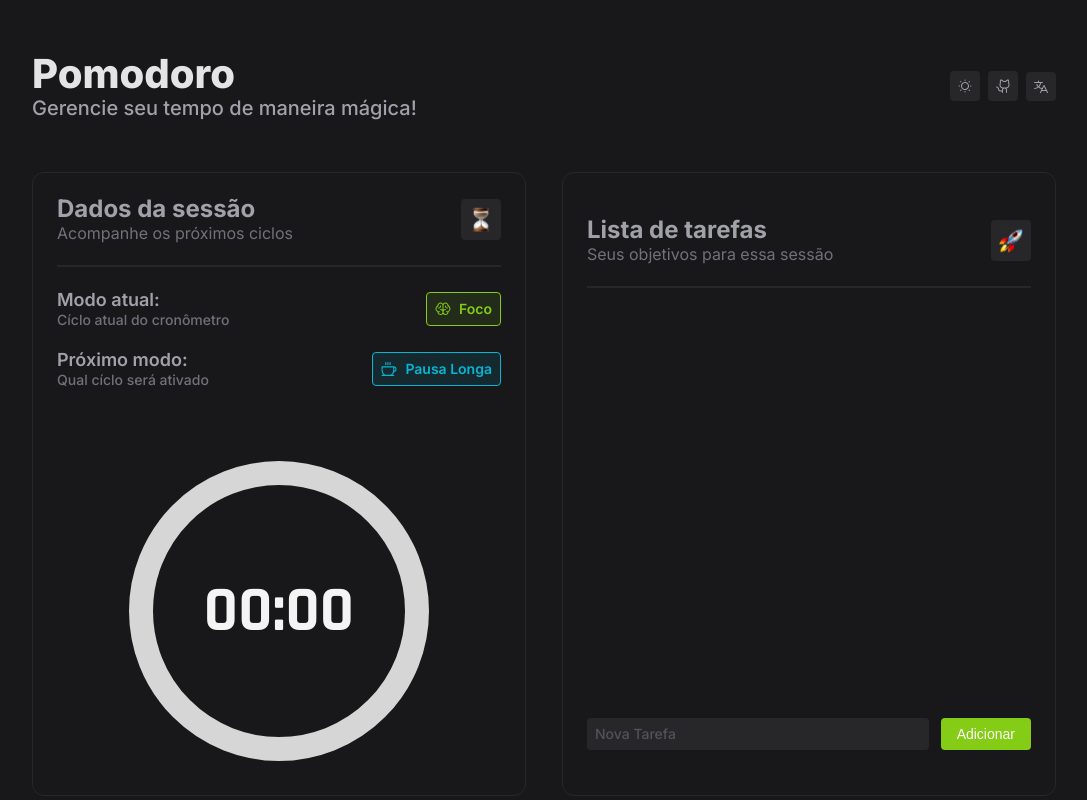
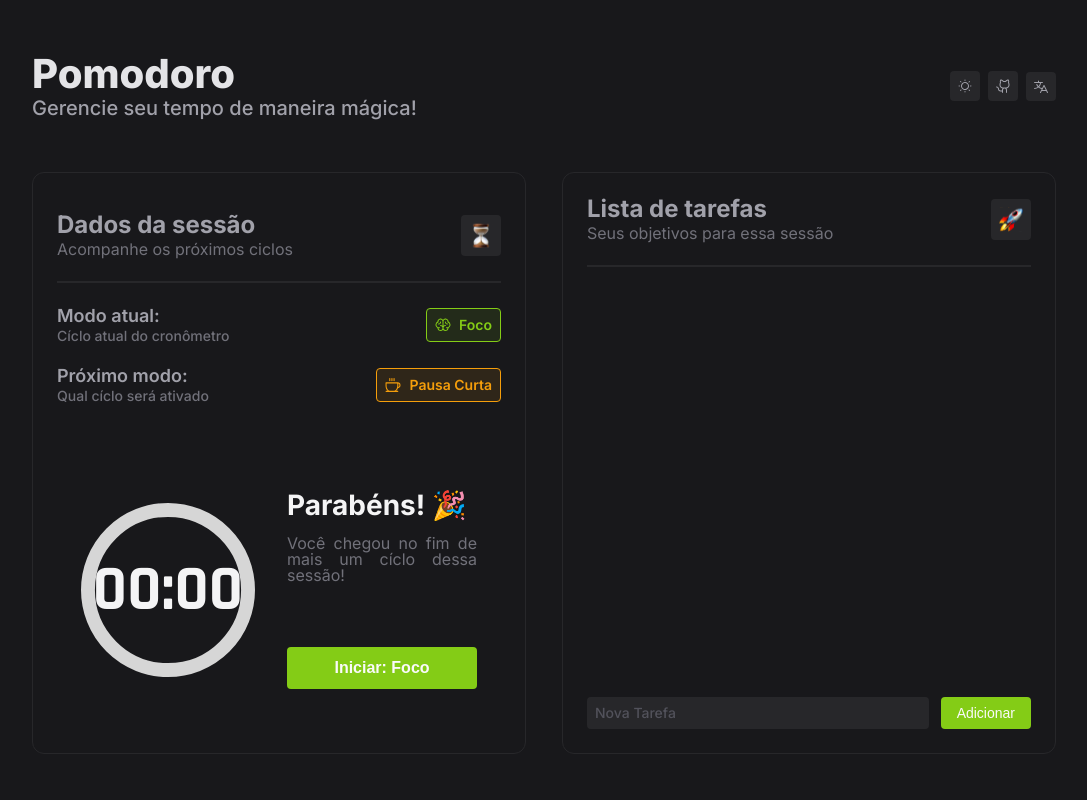
Before and after one commit to victorluadev/ballerini-challenge-may, a React (Create React App) app: page / in a window 1280 px wide. Shown: the whole page, without its empty margins (96-1183 px from the left). Built offline with nearby package versions, Linux system fonts and the light colour scheme.

Commit message:
feat: iniciação do cronômetro

```diff
--- a/src/components/Badge/index.tsx
+++ b/src/components/Badge/index.tsx
@@ -3,11 +3,12 @@ import { BadgeIcon, BadgeText, BadgeWrapper } from "./style";
 import focusBadge from '../../assets/focus.svg';
 import longBadge from '../../assets/cyanTea.svg';
 import shortBadge from '../../assets/orangeTea.svg';
+import { TMode } from "../../types/pomodoro";
 
-type TBadge = "focus" | "long" | "short";
+
 
 interface IBadge {
-  type: TBadge;
+  type: TMode;
 }
 
 const Badge = ({ type }: IBadge) => {
--- /dev/null
+++ b/src/components/Button/index.tsx
@@ -0,0 +1,19 @@
+import { TMode } from "../../types/pomodoro";
+import { ButtonWrapper } from "./style";
+
+interface IButton {
+  mode: TMode;
+}
+
+const Button = ({ mode }: IButton) => {
+  return (
+    <ButtonWrapper mode={mode}>
+      { mode === "focus" ? "Iniciar: Foco" :
+        mode === "short" ? "Iniciar: Pausa Curta" :
+        "Iniciar: Pausa Longa"
+      }
+    </ButtonWrapper>
+  )
+}
+
+export default Button;
--- /dev/null
+++ b/src/components/Button/style.ts
@@ -0,0 +1,35 @@
+import styled from "styled-components";
+import { TMode } from "../../types/pomodoro";
+import { CONSTANTS } from "../../constants";
+
+interface IButton {
+  mode: TMode;
+}
+
+export const ButtonWrapper = styled.button<IButton>`
+  width: 190px;
+  border: none;
+  border-radius: 4px;
+  font-weight: 600;
+  font-size: 16px;
+  padding: 12px;
+  color: ${CONSTANTS.COLORS.zinc50};
+  cursor: pointer;
+
+  &:active {
+      opacity: 1.1;
+    }
+
+  &:hover {
+    transform: scale(1.10);
+  }
+
+  ${props => props.mode === "focus" ? `
+    background-color: ${CONSTANTS.COLORS.green}
+  ` : props.mode === "short" ? `
+    background-color: ${CONSTANTS.COLORS.orange}
+  ` : `
+    background-color: ${CONSTANTS.COLORS.cyan}
+  `}
+
+`;
--- a/src/components/Pomodoro/index.tsx
+++ b/src/components/Pomodoro/index.tsx
@@ -1,5 +1,9 @@
 import { useState, useEffect } from 'react';
 import {
+  ActionSubtitle,
+  ActionTexts,
+  ActionTitle,
+  ActionWrapper,
   BadgeContainer,
   ClockContainer,
   InfoContainer,
@@ -15,13 +19,16 @@ import Clock from "./Clock";
 import { CircularProgressbarWithChildren  } from "react-circular-progressbar";
 import "react-circular-progressbar/dist/styles.css";
 import { ConfigPomodoro } from './config';
+import Button from '../Button';
+import { TMode } from '../../types/pomodoro';
 
 const Pomodoro = () => {
   const order = ConfigPomodoro.order;
 
   const [time, setTime] = useState<number>();
-  const [current, setCurrent] = useState<string>("");
-  const [previous, setPrevious] = useState<string>("");
+  const [next, setNext] = useState<TMode>("short");
+  const [current, setCurrent] = useState<TMode>("focus");
+  const [previous, setPrevious] = useState<TMode>("");
   const [percentage, setPercentage] = useState<number>(0);
 
   return (
@@ -33,7 +40,7 @@ const Pomodoro = () => {
             <InfoSubtitle>Cíclo atual do cronômetro</InfoSubtitle>
           </InfoContent>
           <BadgeContainer>
-            <Badge type="focus" />
+            <Badge type={current} />
           </BadgeContainer>
         </InfoLineContainer>
         <InfoLineContainer>
@@ -42,7 +49,7 @@ const Pomodoro = () => {
             <InfoSubtitle>Qual cíclo será ativado</InfoSubtitle>
           </InfoContent>
           <BadgeContainer>
-            <Badge type="long" />
+            <Badge type={next} />
           </BadgeContainer>
         </InfoLineContainer>
       </InfoContainer>
@@ -50,6 +57,13 @@ const Pomodoro = () => {
         <CircularProgressbarWithChildren value={percentage}>
           <Clock time={time}/>
         </CircularProgressbarWithChildren>
+        <ActionWrapper>
+          <ActionTexts>
+            <ActionTitle>Parabéns! 🎉</ActionTitle>
+            <ActionSubtitle>Você chegou no fim de mais um cíclo dessa sessão!</ActionSubtitle>
+          </ActionTexts>
+          <Button mode={current}/>
+        </ActionWrapper>
       </ClockContainer>
     </PomodoroWrapper>
   );
--- a/src/components/Pomodoro/style.ts
+++ b/src/components/Pomodoro/style.ts
@@ -4,6 +4,7 @@ export const PomodoroWrapper = styled.div`
   display: flex;
   flex-direction: column;
   padding: 24px;
+  gap: 64px;
 `;
 
 export const InfoContainer = styled.div`
@@ -44,18 +45,40 @@ export const InfoSubtitle = styled.p`
 `;
 
 export const ClockContainer = styled.div`
-  height: 272px;
   display: flex;
   flex-direction: row;
   justify-content: center;
   align-items: center;
   padding: 24px;
-  margin-top: 64px;
+  gap: 32px;
 `;
 
-export const ClockNumber = styled.p`
-  font-family: "Rajdhani", sans-serif;
+export const ActionWrapper = styled.div`
+  display: flex;
+  flex-direction: column;
+  justify-content: center;
+  align-items: center;
+  gap: 64px;
+`;
+
+export const ActionTexts = styled.div`
+  display: flex;
+  max-width: 214px;
+  flex-direction: column;
+  justify-content: start;
+  align-items: start;
+  gap: 16px;
+`;
+
+export const ActionTitle = styled.h2`
   font-weight: 700;
-  font-size: 64px;
-  color: ${props => props.theme.pomodoroClockTime};
+  font-size: 28px;
+  color: ${props => props.theme.actionTitle};
 `;
+
+export const ActionSubtitle = styled.p`
+  text-align: justify;
+  font-weight: 400;
+  font-size: 16px;
+  color: ${props => props.theme.subtitle};
+`;
--- a/src/components/Tasklist/style.ts
+++ b/src/components/Tasklist/style.ts
@@ -76,7 +76,7 @@ export const InputButton = styled.button`
   cursor: pointer;
 
   &:active {
-    opacity: 0.75;
+    opacity: 1.1;
   }
 
   &:hover {
--- a/src/theme/index.tsx
+++ b/src/theme/index.tsx
@@ -15,7 +15,8 @@ export const lightTheme = {
   taskText: CONSTANTS.COLORS.zinc500,
   pomodoroTitle: CONSTANTS.COLORS.zinc500,
   pomodoroSubtitle: CONSTANTS.COLORS.zinc400,
-  pomodoroClockTime: CONSTANTS.COLORS.zinc600
+  pomodoroClockTime: CONSTANTS.COLORS.zinc600,
+  actionTitle: CONSTANTS.COLORS.zinc700
 };
 
 export const darkTheme = {
@@ -33,5 +34,6 @@ export const darkTheme = {
   taskText: CONSTANTS.COLORS.zinc500,
   pomodoroTitle: CONSTANTS.COLORS.zinc400,
   pomodoroSubtitle: CONSTANTS.COLORS.zinc500,
-  pomodoroClockTime: CONSTANTS.COLORS.zinc100
+  pomodoroClockTime: CONSTANTS.COLORS.zinc100,
+  actionTitle: CONSTANTS.COLORS.zinc100
 };
--- /dev/null
+++ b/src/types/pomodoro.ts
@@ -0,0 +1 @@
+export type TMode = "focus" | "long" | "short" | "";
```
